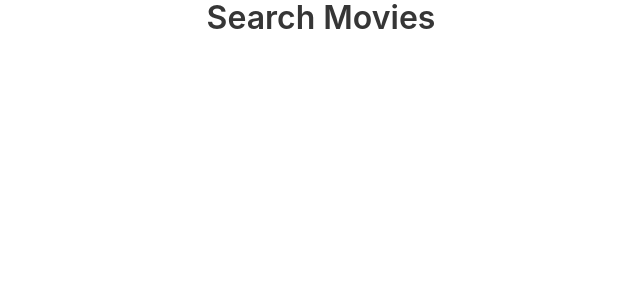
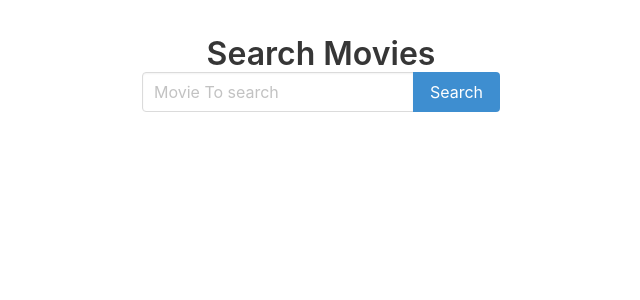
Before and after one commit to luckystoned/buscador-pelis, a React (Create React App) app: page / in a window 1280 px wide. Shown: the top 300 px of the page, without its empty margins (319-959 px from the left). Built offline with nearby package versions, Linux system fonts and the light colour scheme.

Commit message:
SearchForm

```diff
--- a/src/App.css
+++ b/src/App.css
@@ -1,38 +1,9 @@
 .App {
+  padding-top: 36px;
   text-align: center;
 }
 
-.App-logo {
-  height: 40vmin;
-  pointer-events: none;
+.SearchForm-wrapper {
+  display: flex;
+  justify-content: center;
 }
-
-@media (prefers-reduced-motion: no-preference) {
-  .App-logo {
-    animation: App-logo-spin infinite 20s linear;
-  }
-}
-
-.App-header {
-  background-color: #282c34;
-  min-height: 100vh;
-  display: flex;
-  flex-direction: column;
-  align-items: center;
-  justify-content: center;
-  font-size: calc(10px + 2vmin);
-  color: white;
-}
-
-.App-link {
-  color: #61dafb;
-}
-
-@keyframes App-logo-spin {
-  from {
-    transform: rotate(0deg);
-  }
-  to {
-    transform: rotate(360deg);
-  }
-}
--- a/src/App.js
+++ b/src/App.js
@@ -1,5 +1,6 @@
 import React, { Component } from 'react';
 import { Title } from './components/Title'
+import { SearchForm } from './components/SearchForm'
 
 import './App.css';
 import 'bulma/css/bulma.css'
@@ -9,6 +10,9 @@
     return (
       <div className="App">
           <Title>Search Movies</Title>
+          <div className="SearchForm-wrapper">
+            <SearchForm/>
+          </div>
       </div>
     )
   }
--- /dev/null
+++ b/src/components/SearchForm.js
@@ -0,0 +1,38 @@
+import React, { Component } from 'react';
+
+export class SearchForm extends Component {
+    state = {
+        inputMovie: ''
+    }
+
+    _handleChange = (e) => {
+        this.setState({ inputMovie: e.target.value })
+    }
+
+    _handleSubmit = (e) => {
+        e.preventDefault()
+        alert(this.state.inputMovie)
+    }
+
+    render() {
+        return (
+            <form onSubmit={this._handleSubmit}>
+                <div className="field has-addons">
+                    <div className="control">
+                        <input
+                        className="input"
+                        onChange={this._handleChange}
+                        type="text"
+                        placeholder="Movie To search" />
+                    </div>
+
+                    <div className="control">
+                        <button className="button is-info">
+                            Search
+                        </button>
+                    </div>
+                </div>
+            </form>
+        );
+    }
+}
```
